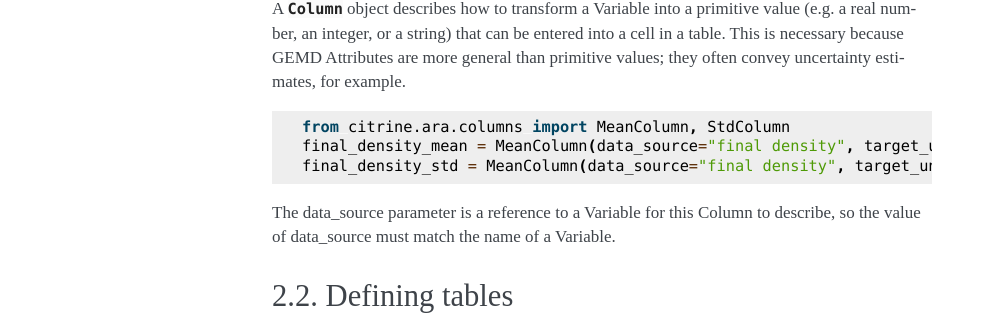
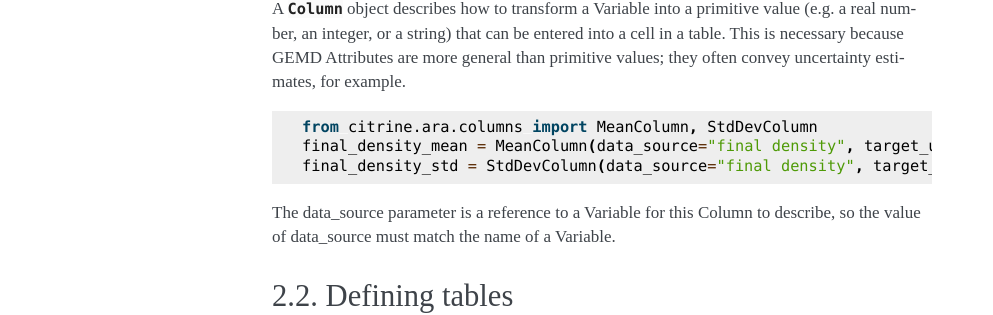
Before and after one commit to CitrineInformatics/citrine-python, a Sphinx documentation site: the page built from docs/source/data_extraction.rst, in a window 1280 px wide. Shown: the part 781-1096 px from the top of the page, without its empty margins (148-1141 px from the left). Built offline with Sphinx 7.4.7, drawn with Linux system fonts in a browser that asks for light colours.

Commit message:
Update data_extraction.rst
Typos

```diff
--- a/docs/source/data_extraction.rst
+++ b/docs/source/data_extraction.rst
@@ -38,9 +38,9 @@ This is necessary because GEMD Attributes are more general than primitive values
 
 .. code-block:: python
 
-   from citrine.ara.columns import MeanColumn, StdColumn
+   from citrine.ara.columns import MeanColumn, StdDevColumn
    final_density_mean = MeanColumn(data_source="final density", target_units="g/cm^3")
-   final_density_std = MeanColumn(data_source="final density", target_units="g/cm^3")
+   final_density_std = StdDevColumn(data_source="final density", target_units="g/cm^3")
 
 The data_source parameter is a reference to a Variable for this Column to describe, so the value of data_source must match the name of a Variable.
 
```
